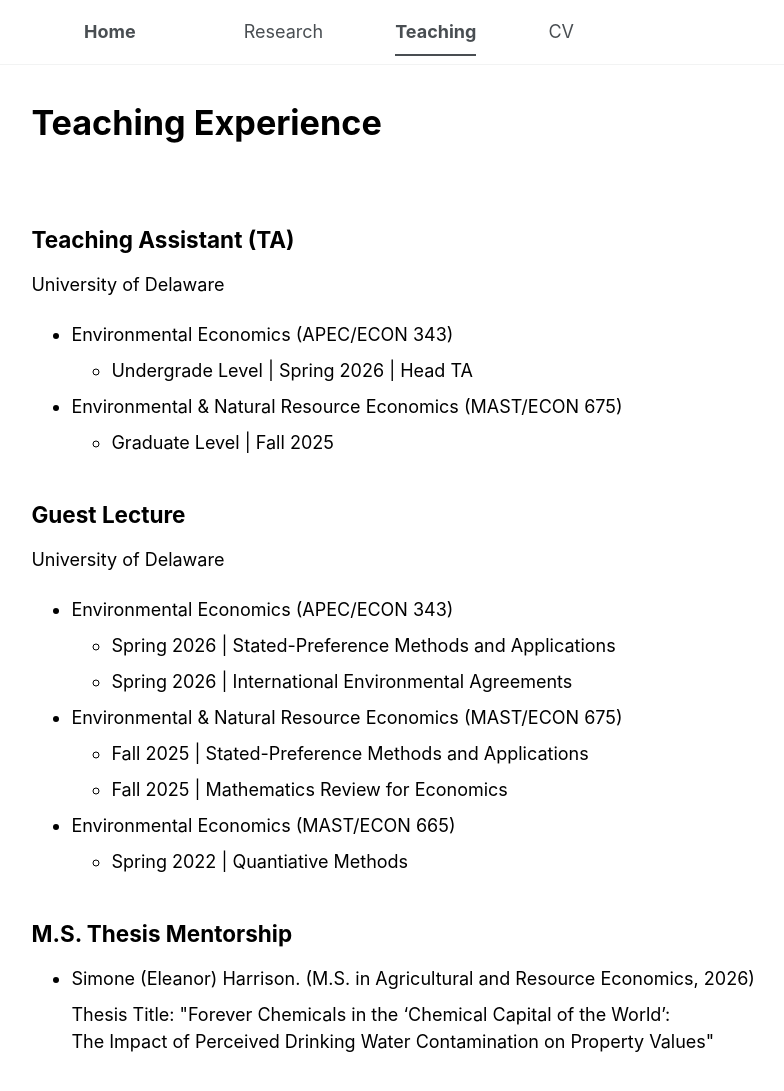
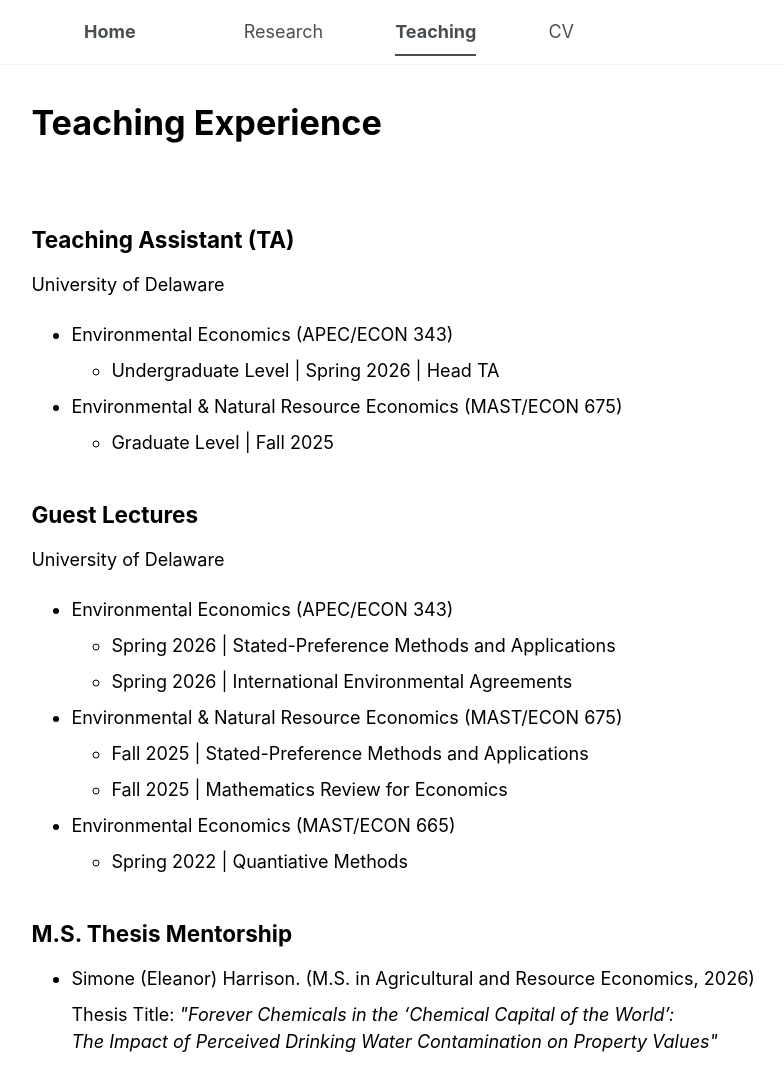
Before and after one commit to sachin-b-badole/sachin-b-badole.github.io, a Jekyll site: the page built from _pages/teaching.html, in a window 1280 px wide and 1271 px high. Shown: the top 1091 px of the window, without its empty margins (302-1086 px from the left). Built offline with Jekyll 4.4.1, drawn with Linux system fonts in a browser that asks for light colours.

Commit message:
Update teaching.html

```diff
--- a/_pages/teaching.html
+++ b/_pages/teaching.html
@@ -17,7 +17,7 @@
 <ul>
   <li>Environmental Economics (APEC/ECON 343)</li>
   <ul>
-    <li>Undergrade Level | Spring 2026 | Head TA</li>
+    <li>Undergraduate Level | Spring 2026 | Head TA</li>
   </ul>
   <li>Environmental &amp; Natural Resource Economics (MAST/ECON 675)</li>
   <ul>
@@ -27,7 +27,7 @@
 
 <!-- <p> <hr>  <p> -->
 
-<h2>Guest Lecture</h2>
+<h2>Guest Lectures</h2>
 <!-- <p> <hr>  <p> -->
 <p>University of Delaware</p>
 <ul>
@@ -54,8 +54,8 @@
 <ul>
   <!-- <p> <li>Davidson Obilor Nwaonu. Thesis Title: "Sustainability and Health on the Shelf: How Scaling and Salience Framing Influence Consumer Preferences for Climate-Smart and Health Attributes of Staple Foods".</li>  !</p> -->
   <li>Simone (Eleanor) Harrison. (M.S. in Agricultural and Resource Economics, 2026) </li>
-  Thesis Title: "Forever Chemicals in the ‘Chemical Capital of the World’: <br>
-                The Impact of Perceived Drinking Water Contamination on Property Values"
+  Thesis Title: <em>"Forever Chemicals in the ‘Chemical Capital of the World’:</em> <br>
+                <em>The Impact of Perceived Drinking Water Contamination on Property Values"</em>
 
 </ul>
 
```
